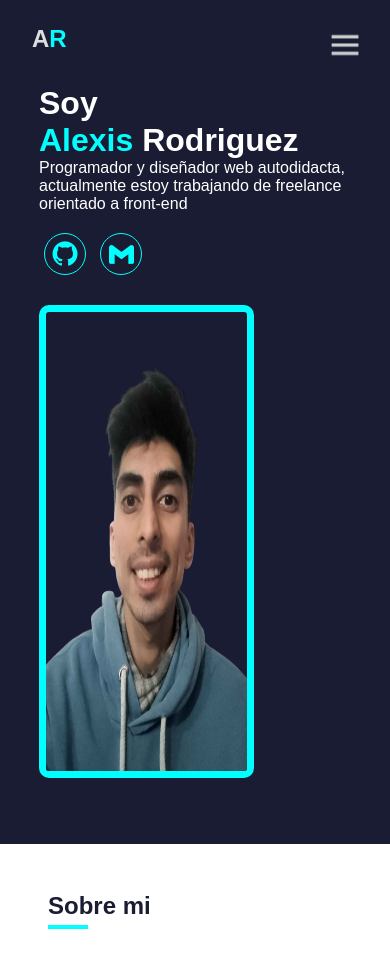
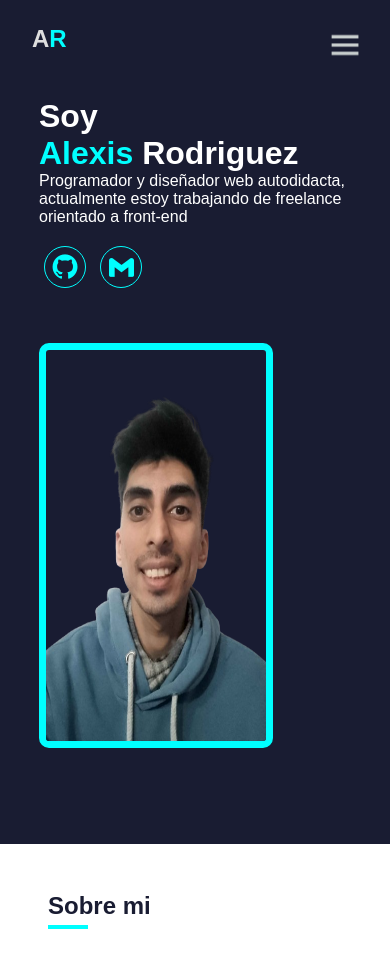
Before and after one commit to alexisrr11/RodriguezAlexis, a PHP site: page / in a window 390 px wide. Shown: the top 959 px of the page. Run offline with PHP 8.4, Linux system fonts and the light colour scheme.

Commit message:
Update style20241112.css

```diff
--- a/style20241112.css
+++ b/style20241112.css
@@ -562,8 +562,8 @@ span {
         font-size: 0.9em;
     }
     .main img {
-        width: 55vw;
-        height: 70%;
+        width: 60vw;
+        height: 60%;
     }
     .service_title {
         margin: 0;
```
